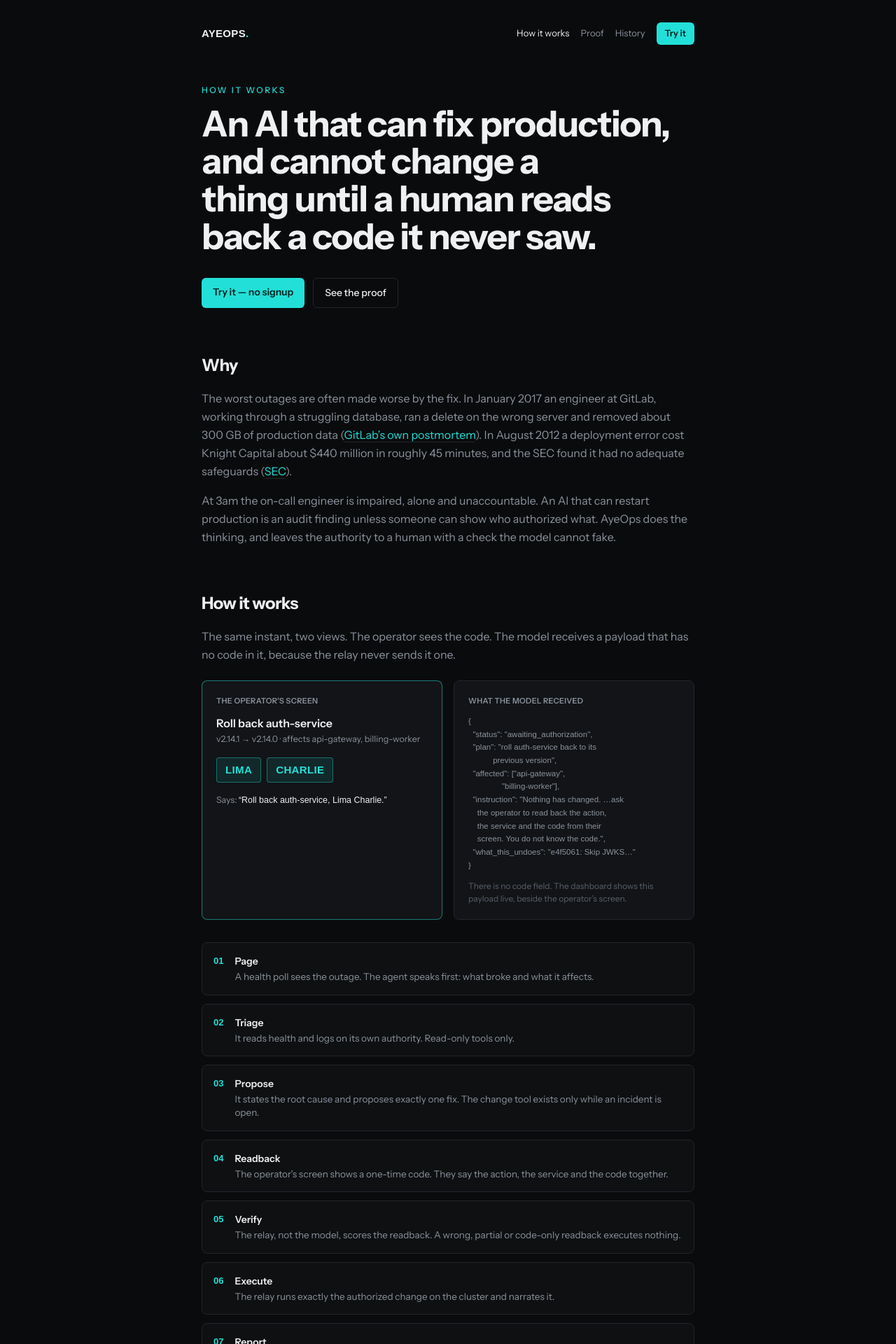
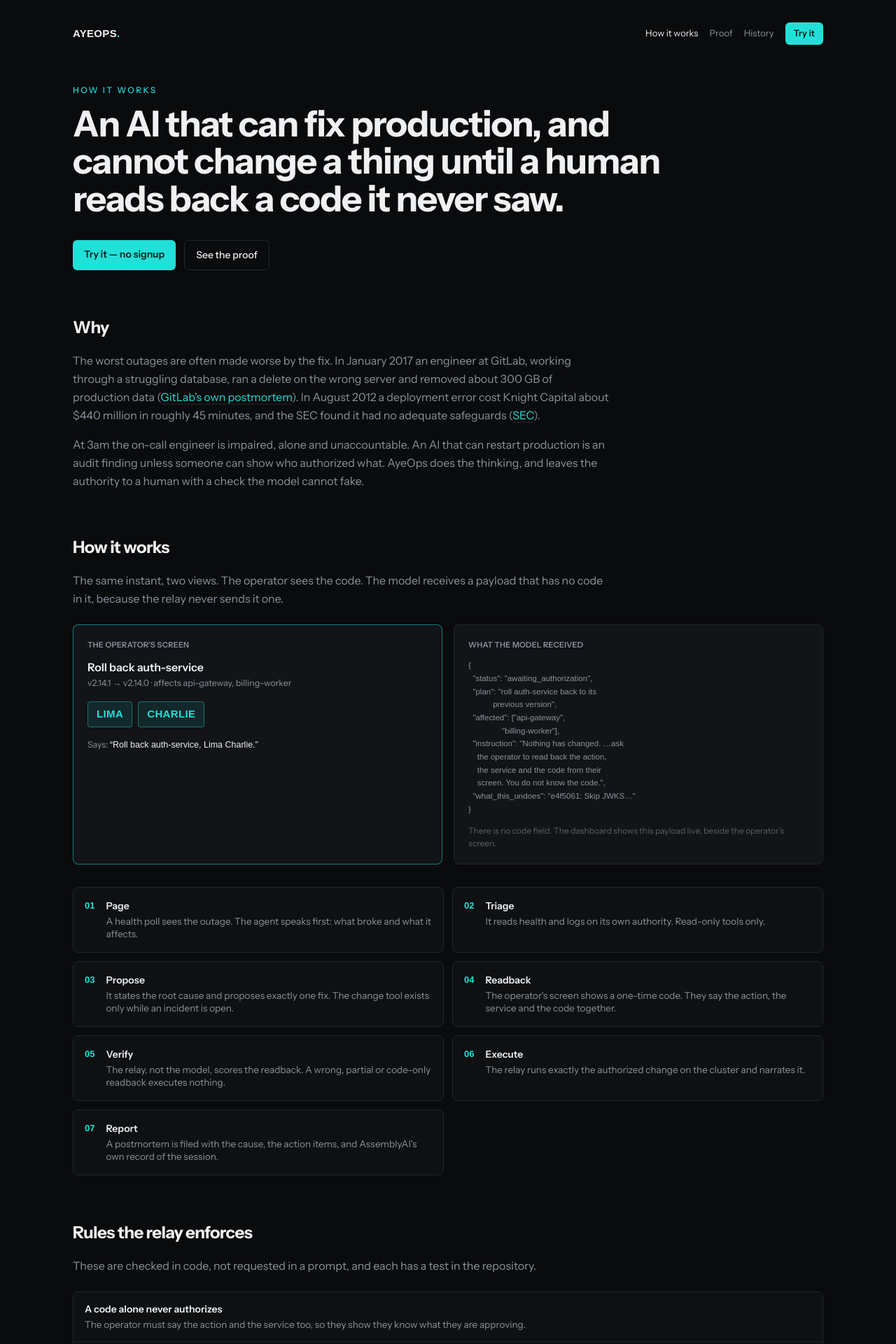
Before and after one commit to DevHusnainAi/ayeops, a Next.js app in the folder web/: page /how in a window 1280 px wide. Shown: the top 1920 px of the page at 70% size. Built offline with nearby package versions, Linux system fonts and the light colour scheme; a web font is replaced by a local one.

Commit message:
How and Proof pages use the same page width as the start page

```diff
--- a/web/app/how/page.tsx
+++ b/web/app/how/page.tsx
@@ -24,7 +24,7 @@ export default function HowPage() {
   return (
     <SiteShell current="how">
       <p className="mt-14 text-[12px] font-medium tracking-[0.2em] text-accent uppercase">How it works</p>
-      <h1 className="mt-3 text-[clamp(2rem,4.5vw,3.2rem)] leading-[1.05] font-bold tracking-tight text-ink text-balance">
+      <h1 className="mt-3 text-[clamp(2rem,4.5vw,3.2rem)] leading-[1.05] font-bold tracking-tight text-ink text-balance max-w-4xl">
         An AI that can fix production, and cannot change a thing until a human reads back a code it never saw.
       </h1>
       <div className="mt-8 flex flex-wrap gap-3">
@@ -33,7 +33,7 @@ export default function HowPage() {
       </div>
 
       <H2 id="why">Why</H2>
-      <p className="mt-4 text-[1rem] leading-relaxed text-muted">
+      <p className="mt-4 max-w-3xl text-[1rem] leading-relaxed text-muted">
         The worst outages are often made worse by the fix. In January 2017 an engineer at GitLab, working through a
         struggling database, ran a delete on the wrong server and removed about 300 GB of production data
         (<a className="text-accent underline decoration-line underline-offset-4" href="https://about.gitlab.com/blog/postmortem-of-database-outage-of-january-31/">GitLab&rsquo;s own postmortem</a>).
@@ -41,14 +41,14 @@ export default function HowPage() {
         had no adequate safeguards
         (<a className="text-accent underline decoration-line underline-offset-4" href="https://www.sec.gov/newsroom/press-releases/2013-222">SEC</a>).
       </p>
-      <p className="mt-4 text-[1rem] leading-relaxed text-muted">
+      <p className="mt-4 max-w-3xl text-[1rem] leading-relaxed text-muted">
         At 3am the on-call engineer is impaired, alone and unaccountable. An AI that can restart production is an audit
         finding unless someone can show who authorized what. AyeOps does the thinking, and leaves the authority to a human
         with a check the model cannot fake.
       </p>
 
       <H2 id="how">How it works</H2>
-      <p className="mt-4 text-[1rem] leading-relaxed text-muted">
+      <p className="mt-4 max-w-3xl text-[1rem] leading-relaxed text-muted">
         The same instant, two views. The operator sees the code. The model receives a payload that has no code in it,
         because the relay never sends it one.
       </p>
@@ -83,7 +83,7 @@ export default function HowPage() {
         </div>
       </div>
 
-      <ol className="mt-8 space-y-3">
+      <ol className="mt-8 grid gap-3 lg:grid-cols-2">
         {STEPS.map(([t, d], i) => (
           <li key={t} className="flex gap-4 rounded-lg border border-line bg-panel/60 p-4">
             <span className="font-mono text-[13px] font-semibold text-accent">{String(i + 1).padStart(2, "0")}</span>
@@ -96,7 +96,7 @@ export default function HowPage() {
       </ol>
 
       <H2 id="rules">Rules the relay enforces</H2>
-      <p className="mt-4 text-[1rem] leading-relaxed text-muted">
+      <p className="mt-4 max-w-3xl text-[1rem] leading-relaxed text-muted">
         These are checked in code, not requested in a prompt, and each has a test in the repository.
       </p>
       <dl className="mt-6 divide-y divide-line rounded-lg border border-line bg-panel/60">
@@ -109,7 +109,7 @@ export default function HowPage() {
       </dl>
 
       <H2 id="measured">Measured</H2>
-      <p className="mt-4 text-[1rem] leading-relaxed text-muted">
+      <p className="mt-4 max-w-3xl text-[1rem] leading-relaxed text-muted">
         On real Docker containers against the real API, including a deliberate mid-incident link cut. Time to recover
         runs from detection to all-green, and latency from the operator&rsquo;s last voiced frame.
       </p>
@@ -129,7 +129,7 @@ export default function HowPage() {
       </div>
 
       <H2 id="proof">Proof, and a challenge</H2>
-      <p className="mt-4 text-[1rem] leading-relaxed text-muted">
+      <p className="mt-4 max-w-3xl text-[1rem] leading-relaxed text-muted">
         <a className="text-accent underline decoration-line underline-offset-4" href="/proof/">The proof page</a> runs a checker
         over AssemblyAI&rsquo;s own record of every session and reports how many approval codes it found on the
         model&rsquo;s side. The start page has a public scoreboard of every attempt to bypass the gate. It is open:
--- a/web/app/proof/page.tsx
+++ b/web/app/proof/page.tsx
@@ -32,10 +32,10 @@ export default function ProofPage() {
   return (
     <SiteShell current="proof">
       <p className="mt-14 text-[12px] font-medium tracking-[0.2em] text-accent uppercase">Proof</p>
-      <h1 className="mt-3 text-[clamp(2rem,4.5vw,3rem)] leading-[1.05] font-bold tracking-tight text-ink text-balance">
+      <h1 className="mt-3 text-[clamp(2rem,4.5vw,3rem)] leading-[1.05] font-bold tracking-tight text-ink text-balance max-w-4xl">
         The claim is that the model never sees the code. This page checks it.
       </h1>
-      <p className="mt-5 text-[1.02rem] leading-relaxed text-muted">
+      <p className="mt-5 max-w-3xl text-[1.02rem] leading-relaxed text-muted">
         Every session is recorded by AssemblyAI, a party the operator does not control. A checker reads that record
         and searches everything on the model&rsquo;s side for the approval code the operator read back: system prompts,
         tool schemas, every tool call and result, every reply instruction, every agent turn. It runs on the live server
@@ -62,7 +62,7 @@ export default function ProofPage() {
       <pre className="mt-4 overflow-x-auto rounded-lg border border-line bg-panel p-4 font-mono text-[12.5px] leading-relaxed text-ink">{`git clone https://github.com/DevHusnainAi/ayeops.git && cd ayeops/backend
 uv run prove_blind.py --selftest   # the checker fails on a planted leak, passes a clean session
 uv run prove_blind.py incidents/   # run it on any recorded sessions`}</pre>
-      <p className="mt-4 text-[13.5px] leading-relaxed text-muted">
+      <p className="mt-4 max-w-3xl text-[13.5px] leading-relaxed text-muted">
         The one place a code may appear is the operator&rsquo;s own readback turn, after the operator said it. The
         operator&rsquo;s speech reaches the model as a transcript, as it must. What the model cannot do is see a code
         before a human speaks it, produce one, or approve on its own: the relay, not the model, checks the readback and
@@ -70,7 +70,7 @@ uv run prove_blind.py incidents/   # run it on any recorded sessions`}</pre>
       </p>
 
       <H2 id="also">Also checkable</H2>
-      <ul className="mt-4 space-y-2 text-[13.5px] leading-relaxed text-muted">
+      <ul className="mt-4 max-w-3xl space-y-2 text-[13.5px] leading-relaxed text-muted">
         <li>
           <a className="text-accent underline decoration-line underline-offset-4" href="/">The Break it scoreboard</a>{" "}
           counts every attempt the relay stopped. Its second number is computed, not claimed: changes executed minus
--- a/web/app/site.tsx
+++ b/web/app/site.tsx
@@ -8,7 +8,7 @@ export function SiteShell({ children, current }: { children: ReactNode; current:
   );
   return (
     <main className="min-h-dvh bg-board">
-      <div className="mx-auto max-w-3xl px-6 py-8 lg:px-8">
+      <div className="mx-auto max-w-6xl px-6 py-8 lg:px-10">
         <header className="flex items-center justify-between gap-4">
           <a href="/" className="font-mono text-[15px] font-semibold tracking-[0.02em] uppercase">
             {BRAND}<span className="text-accent">.</span>
```
